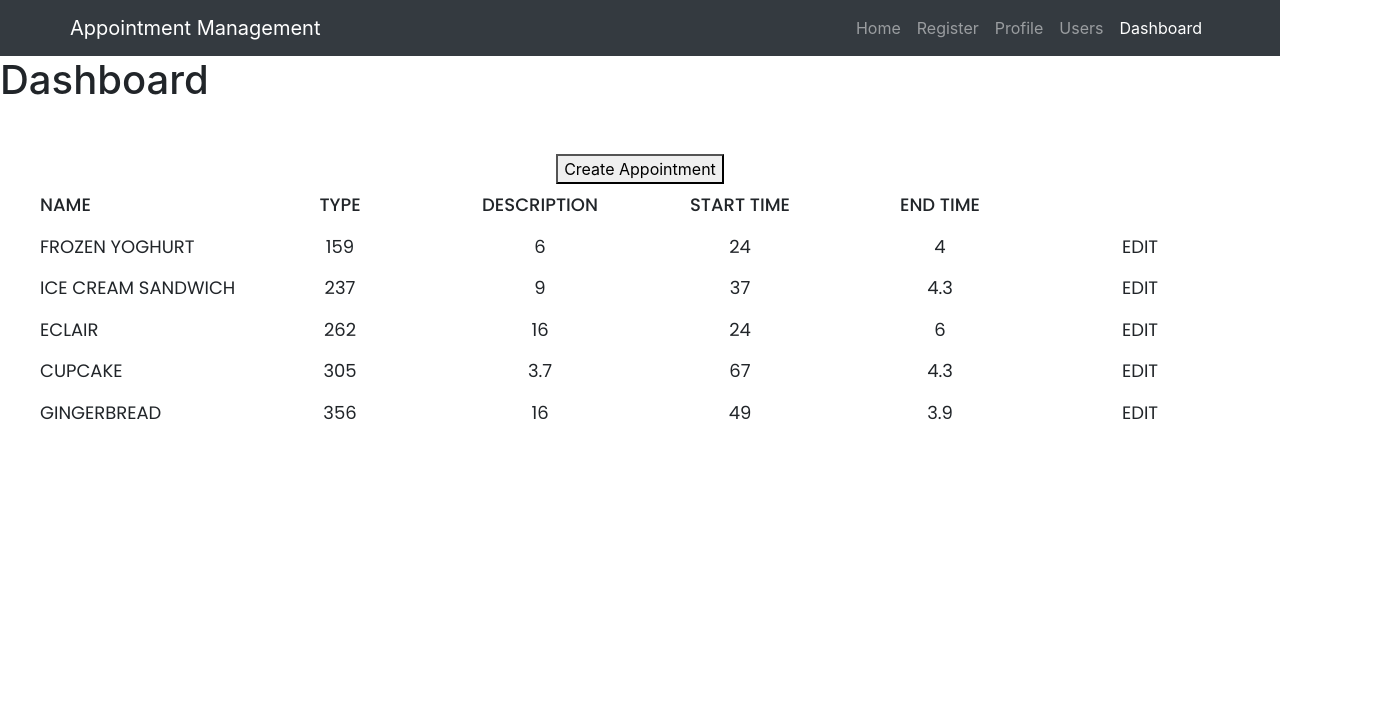
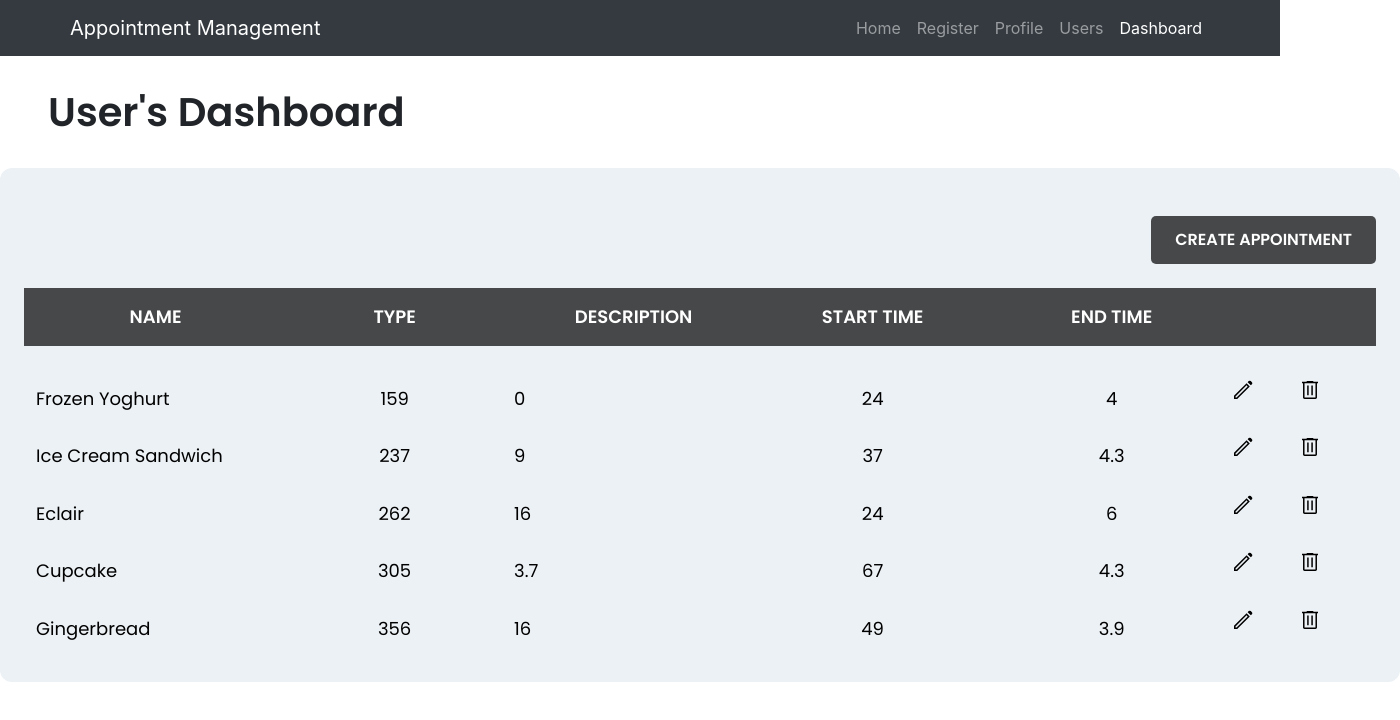
Before and after one commit to naithani-prasoon/appointment-management, a React (Create React App) app in the folder client/: page /dashboard in a window 1280 px wide. Shown: the top 720 px of the page, 1400 px wide, since content can reach past the window. Built offline with nearby package versions, Linux system fonts and the light colour scheme; no server answers.

Commit message:
Dashboard almost completed (closing popup left)

```diff
--- a/client/src/components/Dashboard/AppointmentForm.js
+++ b/client/src/components/Dashboard/AppointmentForm.js
@@ -1,16 +1,69 @@
 import React from "react";
+import './form.css'
 
-export default function AppointmentForm(){
+export default function AppointmentForm(props){
+
+    const [name, setName] = React.useState(props.data.name);
+    const [type, setType] = React.useState(props.data.type);
+    const [desc, setDesc] = React.useState(props.data.description);
+    const [start, setStart] = React.useState(props.data.start);
+    const [end, setEnd] = React.useState(props.data.end);
+
+    function handleChange(event){
+        switch(event.target.name){
+            case 'name':
+                setName(event.target.value);
+                break;
+            case 'type':
+                setType(event.target.value);
+                break;
+            case 'description':
+                setDesc(event.target.value);
+                break;
+            case 'start':
+                setStart(event.target.value);
+                break;
+            case 'end':
+                setEnd(event.target.value);
+                break;
+            default:
+                console.log('error');
+        }
+    }
 
     return(
         <form>
-            <input type={"text"} value={"Appontment Name"}/>
-            <input type={"text"} value={"Appointment Type"}/>
-            <textarea type={"text"} value={"Appointment Description"}/>
-            <input type={"time"}/>
-            <input type={"time"}/>
-            <button type={"submit"}>Update</button>
-            <button onClick={() => setPopup(false)} > Close </button>
+            <h1>{props.edit ? "Update Appointment" : "Create Appointment"}</h1>
+            <div className="form-sections">
+                <div className="form-divider">
+                    <label>Appointment Name</label>
+                    <input type={"text"} name={"name"} value={name} onChange={event => handleChange(event)}/>
+                </div>
+                <div className="form-divider">
+                    <label>Type</label>
+                    <input type={"text"} name={"type"} value= {type} onChange={event => handleChange(event)}/>
+                </div>
+            </div>
+
+            <div className="form-divider">
+                <label>Description</label>
+                <textarea type={"text"} name={"description"} value={desc} onChange={event => handleChange(event)}/>
+            </div>
+            <div className="form-sections">
+                <div className="form-divider">
+                    <label>Start Time</label>
+                    <input type={"time"} name={"start"} onChange={event => handleChange(event)}/>
+                </div>
+                <div className="form-divider">
+                    <label> End Time</label>
+                    <input type={"time"} name={"end"} onChange={event => handleChange(event)}/>
+                </div>
+            </div>
+            <div className="form-sections">
+                <button type={"submit"}>{props.edit ? "Update" : "Create"}</button>
+                <button>Close</button>
+            </div>
+
         </form>
     )
 }
--- a/client/src/components/Dashboard/AppointmentTable.js
+++ b/client/src/components/Dashboard/AppointmentTable.js
@@ -2,13 +2,16 @@ import React from "react";
 import axios from "axios";
 import './dashboard.css';
 import AppointmentForm from "./AppointmentForm";
+import EditIcon from '../Assets/edit.svg'
+import DeleteIcon from '../Assets/delete.svg'
 
-function createData(name, calories, fat, carbs, protein) {
-    return { name, calories, fat, carbs, protein };
+function createData(name, type, description, start, end) {
+    return { name, type, description, start, end };
 }
 
+//trial data
 const rows = [
-    createData('Frozen yoghurt', 159, 6.0, 24, 4.0),
+    createData('Frozen yoghurt', "159", 0, 24, 4.0),
     createData('Ice cream sandwich', 237, 9.0, 37, 4.3),
     createData('Eclair', 262, 16.0, 24, 6.0),
     createData('Cupcake', 305, 3.7, 67, 4.3),
@@ -16,12 +19,15 @@ const rows = [
 ];
 
 export default function AppointmentTable() {
+
+    //appointment data
     const baseUrl = 'http://localhost:8080/api/v1/appointment/'
     const [appointmentList, setAppointmentList] = React.useState([]);
+
+    //pop up states
     const [popup, setPopup] = React.useState(false);
-    const [editAppoitment, setEditAppointment] = React.useState({});
-
-    const[create, setCreate] = React.useState(false)
+    const [createAppointment, setCreateAppointment] = React.useState(false);
+    const [editAppoitment, setEditAppointment] = React.useState({name:'', type:'', description:'', start:'', end:''});
 
     function handleEditClick(appointment){
         setEditAppointment(appointment);
@@ -29,7 +35,8 @@ export default function AppointmentTable() {
     }
 
     function handleCreateAppointment(){
-        setCreate(true);
+        setPopup(true);
+        setCreateAppointment(true);
     }
 
     React.useEffect(() => {
@@ -44,54 +51,38 @@ export default function AppointmentTable() {
                     <button onClick={() => handleCreateAppointment()}> Create Appointment </button>
                 </div>
                 <div className="table-header">
-                    <h2 style={{textAlign:"left"}}> Name </h2>
+
+                    <h2> Name </h2>
                     <h2> Type </h2>
                     <h2> Description </h2>
                     <h2> Start Time </h2>
                     <h2> End Time </h2>
+                    <h2></h2>
                     <h2></h2>
                 </div>
 
                 {rows.map((row) => (
                     <div className="table-appointments">
                         <h2 style={{textAlign:"left"}}>{row.name}</h2>
-                        <h2>{row.calories}</h2>
-                        <h2>{row.fat}</h2>
-                        <h2>{row.carbs}</h2>
-                        <h2>{row.protein}</h2>
-                        <h2 onClick={() => handleEditClick(row)}> EDIT </h2>
+                        <h2>{row.type}</h2>
+                        <h2 style={{textAlign:"left"}}>{row.description}</h2>
+                        <h2>{row.start}</h2>
+                        <h2>{row.end}</h2>
+                        <img src={EditIcon} onClick={() => handleEditClick(row)}/>
+                        <img src={DeleteIcon}/>
                     </div>
                 ))}
                 {
                     popup ?
                         <div className="edit-popup">
                             <div className="popup">
-                                <AppointmentForm/>
+                                {createAppointment ? <AppointmentForm edit={false} data={editAppoitment}/> :
+                                    <AppointmentForm edit={true} data ={editAppoitment}/>}
                             </div>
                         </div>
                         :
                         <></>
                 }
-
-                {
-                    create ?
-                        <div className="edit-popup">
-                            <div className="popup" >
-                                <form>
-                                    <input type={"text"}/>
-                                    <input type={"text"}/>
-                                    <textarea type={"text"}/>
-                                    <input type={"time"}/>
-                                    <input type={"time"}/>
-                                    <button type={"submit"}>Create</button>
-                                    <button onClick={() => setCreate(false)} > Close </button>
-                                </form>
-                            </div>
-                        </div>
-                        :
-                        <></>
-                }
-
             </div>
     )
 }
--- a/client/src/components/Dashboard/dashboard.css
+++ b/client/src/components/Dashboard/dashboard.css
@@ -1,29 +1,49 @@
 @import url('https://fonts.googleapis.com/css2?family=Poppins:ital,wght@0,100;0,200;0,300;0,400;0,500;0,600;0,700;0,800;0,900;1,100;1,200;1,300;1,400;1,500;1,600;1,700;1,800;1,900&display=swap');
+
+h1{
+    font-family: 'Poppins', sans-serif;
+    margin: 32px 0;
+    padding: 0 48px;
+    font-weight: 600;
+}
 
 .table{
     display: grid;
     place-items: center;
-    margin: 50px auto 0 auto;
-    width:1200px;
+    margin: 32px auto;
+    width:1400px;
+    background: #ecf1f5;
+    padding:24px;
+    border-radius: 12px;
+}
+
+.table-header{
+    background: rgba(0,0,0,0.7);
+    margin-bottom: 24px;
 }
 
 .table-header, .table-appointments{
-    display: flex;
+    display: grid;
+    grid-template-columns: 18% 18% 18% 18% 18% 5% 5%;
     width:100%;
-    justify-content: space-between;
+    padding:8px 12px;
+    place-content: center;
 }
 
 .table-header h2, .table-appointments h2{
     font-size:18px;
     text-transform: uppercase;
     font-family: 'Poppins', sans-serif;
-    width:200px;
     margin: 10px 0;
     text-align: center;
+    font-weight: 600;
+    color:white;
 }
 
 .table-appointments h2{
     font-weight: 400;
+    color:black;
+    text-transform: capitalize;
 }
 
 .edit-popup{
@@ -40,7 +60,35 @@
 
 .popup{
     width:600px;
-    height:500px;
+    height:550px;
     background: white;
     border-radius: 5px;
+    display: grid;
+    place-items: center;
 }
+
+.action-buttons{
+    width:100%;
+    text-align: right;
+    padding: 24px 0;
+}
+
+button{
+    padding:12px 24px;
+    outline:none;
+    border:none;
+    border-radius: 5px;
+    /*background: #4361ee;*/
+    background: rgba(0,0,0,0.7);
+    color:white;
+    font-family: 'Poppins', sans-serif;
+    text-transform: uppercase;
+    font-weight: 600;
+}
+
+img{
+    width:24px;
+    height:24px;
+    cursor: pointer;
+
+}
--- /dev/null
+++ b/client/src/components/Dashboard/form.css
@@ -0,0 +1,51 @@
+form{
+    display: flex;
+    flex-direction: column;
+    justify-content: space-between;
+    align-items: center;
+    padding:24px 0;
+}
+
+form h1{
+    margin-bottom: 24px;
+}
+
+form h1, label{
+    font-family: 'Poppins', sans-serif;
+    text-transform: uppercase;
+    font-weight: 600;
+}
+
+
+.form-sections{
+    display: flex;
+    width: 100%;
+    justify-content: space-evenly;
+    padding:12px 14px;
+}
+
+.form-divider{
+    display: flex;
+    flex-direction: column;
+    margin: 0 5px;
+}
+
+input[type='text'],input[type="time"]{
+    padding: 12px 24px;
+    min-width: 200px;
+    border-radius: 5px;
+    outline: none;
+    border: 1px solid rgba(0,0,0,0.7);
+    font-family: 'Poppins', sans-serif;
+}
+
+textarea{
+    width:500px;
+    padding: 12px 24px;
+    height: 100px;
+    max-width:500px;
+    max-height: 100px;
+    outline:none;
+    border-radius:5px;
+    font-family: 'Poppins', sans-serif;
+}
--- a/client/src/routes/dashboard.js
+++ b/client/src/routes/dashboard.js
@@ -1,11 +1,12 @@
 import Navigation from "../components/Navigation"
 import AppointmentTable from "../components/Dashboard/AppointmentTable"
+import '../components/Dashboard/dashboard.css'
 
 export default function Dashboard() {
     return(
         <>
             <Navigation />
-            <h1>Dashboard</h1>
+            <h1> User's Dashboard</h1>
             <div>
                 <AppointmentTable/>
             </div>
```
Also changed, not shown: client/src/components/Assets/delete.svg (added), client/src/components/Assets/edit.svg (added).
